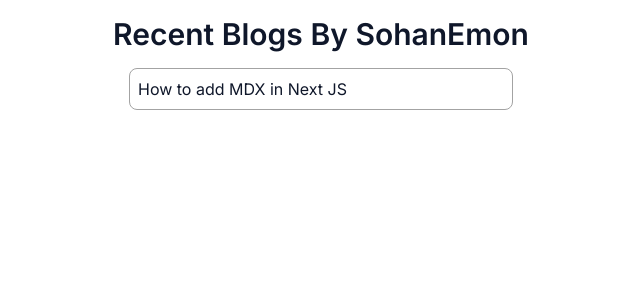
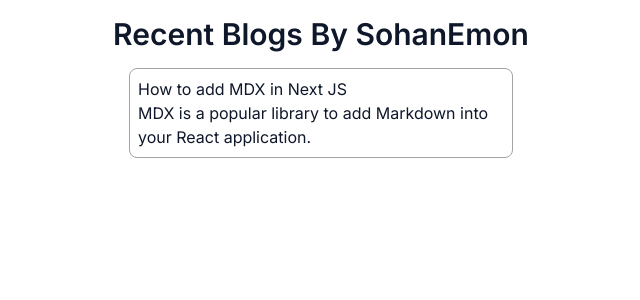
Before and after one commit to sohanemon/minimal-blogs, a Next.js app: page /blogs in a window 1280 px wide. Shown: the top 300 px of the page, without its empty margins (319-959 px from the left). Built offline with nearby package versions, Linux system fonts and the light colour scheme.

Commit message:
Jun 12, 2023, 10:54 PM

```diff
--- a/src/app/(doc)/blogs/card.tsx
+++ b/src/app/(doc)/blogs/card.tsx
@@ -2,6 +2,9 @@ export default function Card() {
   return (
     <div className='@container mx-auto px-2 border max-w-sm border-neutral-400 rounded-lg py-2'>
       <p>How to add MDX in Next JS</p>
+      <p>
+        MDX is a popular library to add Markdown into your React application.
+      </p>
     </div>
   );
 }
```
